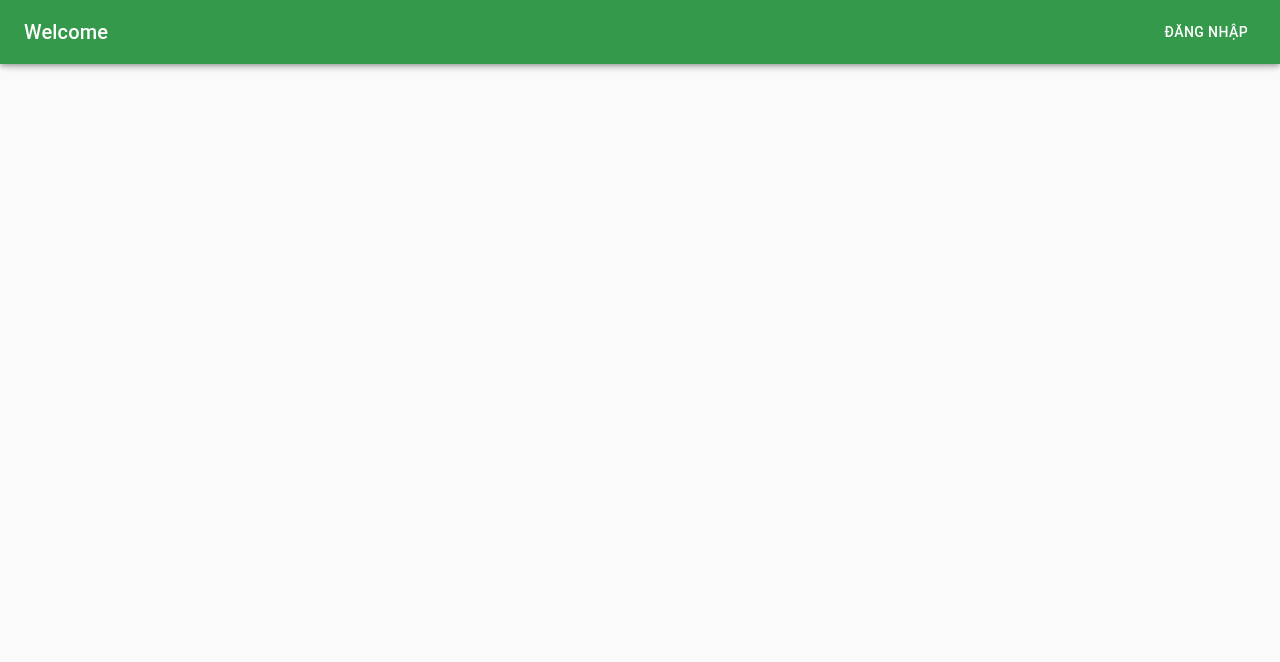
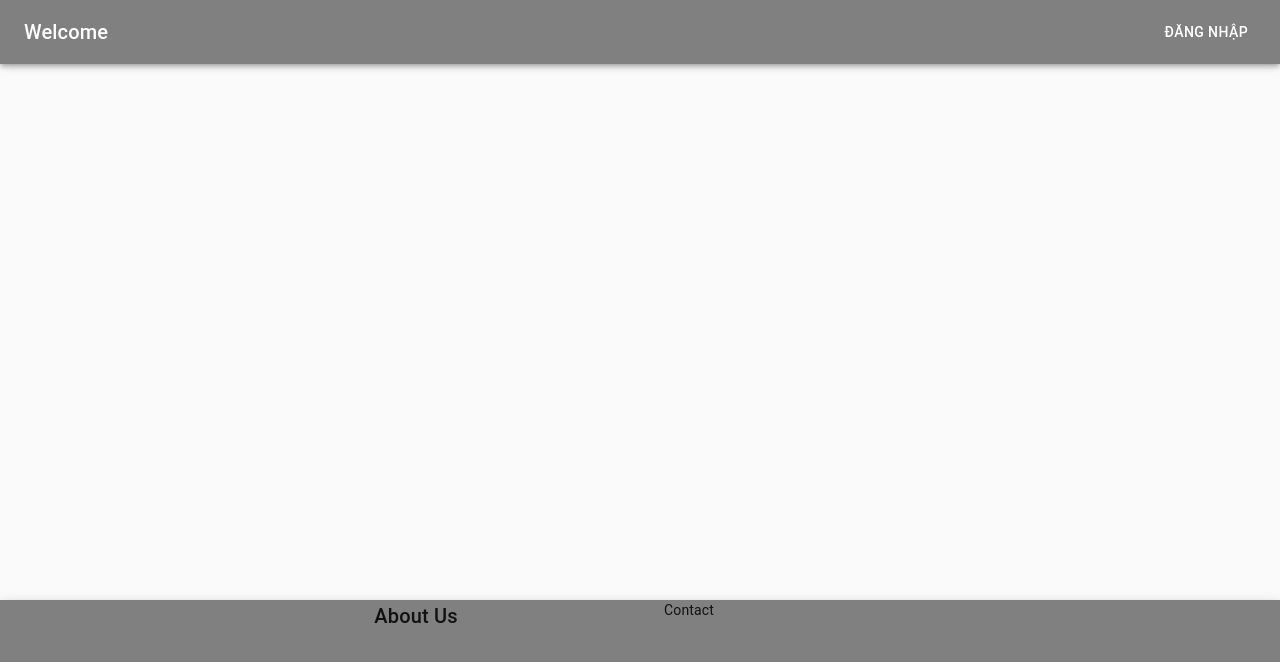
Before and after one commit to nguyendoantung/e-maintenance-system, a React (Create React App) app in the folder front-end/e-maintenance-system/: page / in a window 1280 px wide. Shown: the top 662 px of the page. Built offline with nearby package versions, Linux system fonts and the light colour scheme; no server answers.

Commit message:
improve ui

```diff
--- /dev/null
+++ b/front-end/e-maintenance-system/src/page/home/AboutUs.js
@@ -0,0 +1,13 @@
+import React from "react";
+import BuildIcon from '@material-ui/icons/Build';
+import { Box, Typography, Button, Card, CardContent } from "@material-ui/core";
+
+const AboutUs = () => {
+  return (
+    <Typography variant="h6" gutterBottom style={{ textAlign: "center" }}>
+      About Us
+    </Typography>
+  );
+};
+
+export default AboutUs;
--- /dev/null
+++ b/front-end/e-maintenance-system/src/page/home/Contact.js
@@ -0,0 +1,9 @@
+import React from "react";
+import LocationOnIcon from "@material-ui/icons/LocationOn";
+import { Box, Typography, Button, Card, CardContent } from "@material-ui/core";
+
+const Contact = () => {
+  return <div>Contact</div>
+};
+
+export default Contact;
--- /dev/null
+++ b/front-end/e-maintenance-system/src/page/home/Footer.js
@@ -0,0 +1,44 @@
+import React from "react";
+import { Grid, Paper } from "@material-ui/core";
+import { makeStyles } from "@material-ui/core/styles";
+import AboutUs from "./AboutUs";
+import Contact from "./Contact";
+
+const useStyles = makeStyles((theme) => ({
+  root: {
+    flexGrow: 1,
+    border: "0",
+  },
+  paper: {
+    height: 200,
+    width: 400,
+    backgroundColor: "gray",
+  },
+  control: {
+    padding: theme.spacing(2),
+  },
+}));
+
+const Footer = () => {
+  const classes = useStyles();
+  return (
+    <Grid container className={classes.root} spacing={3}>
+      <Grid item xs={12} sx={{ border: 0 }}>
+        <Grid container justifyContent="center" spacing={6}>
+          <Grid key={1} item sx={{ border: 0 }}>
+            <Paper className={classes.paper} elevation={0}>
+              <AboutUs />
+            </Paper>
+          </Grid>
+          <Grid key={2} item>
+            <Paper className={classes.paper} elevation={0}>
+              <Contact />
+            </Paper>
+          </Grid>
+        </Grid>
+      </Grid>
+    </Grid>
+  );
+};
+
+export default Footer;
--- a/front-end/e-maintenance-system/src/page/home/HomePage.js
+++ b/front-end/e-maintenance-system/src/page/home/HomePage.js
@@ -3,6 +3,7 @@ import Profile from "../../components/Profile";
 import { makeStyles } from "@material-ui/core/styles";
 import { AppBar, Toolbar, Typography, Button, Modal } from "@material-ui/core";
 import LoginPage from "../login/LoginPage";
+import Footer from "./Footer";
 
 const useStyles = makeStyles((theme) => ({
   root: {
@@ -35,12 +36,14 @@ const HomePage = () => {
     setOpen(false);
   };
   return (
-    <AppBar position="fixed">
-      <Toolbar
+    <>
+      <AppBar
+        position="fixed"
         style={{
-          backgroundColor: "#35994B",
+          backgroundColor: "gray",
         }}
       >
+        <Toolbar>
           <>
             <Typography variant="h6" className={classes.title}>
               Welcome
@@ -65,6 +68,19 @@ const HomePage = () => {
           </>
         </Toolbar>
       </AppBar>
+      <AppBar
+        position="fixed"
+        style={{
+          top: "auto",
+          bottom: 0,
+          backgroundColor: "gray",
+        }}
+      >
+        <Toolbar>
+          <Footer />
+        </Toolbar>
+      </AppBar>
+    </>
   );
 };
 
```
Lines whose indentation alone changed are shown as unchanged.
